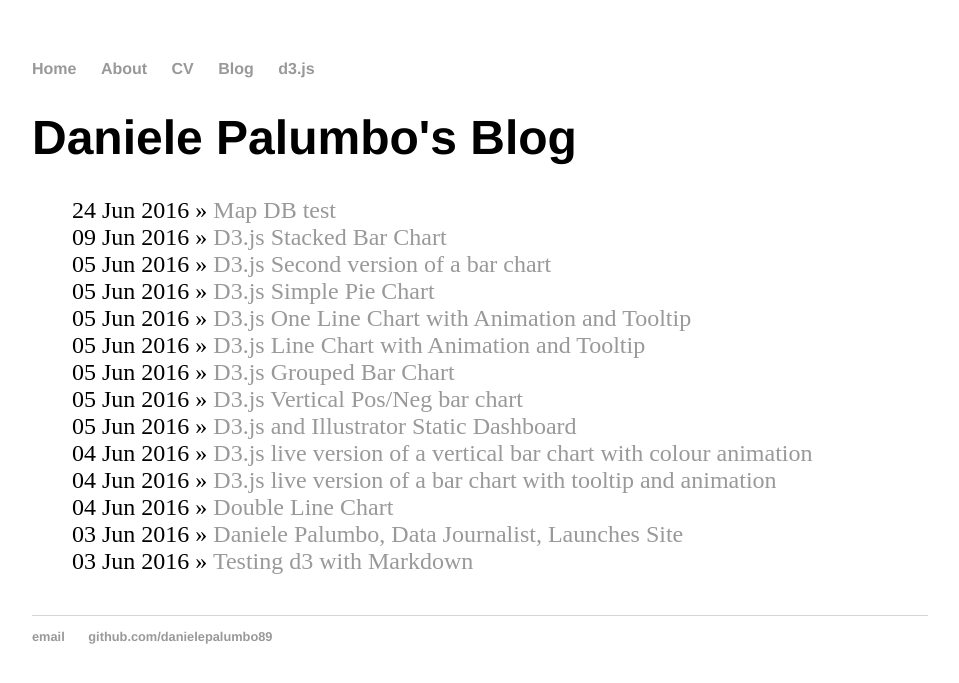
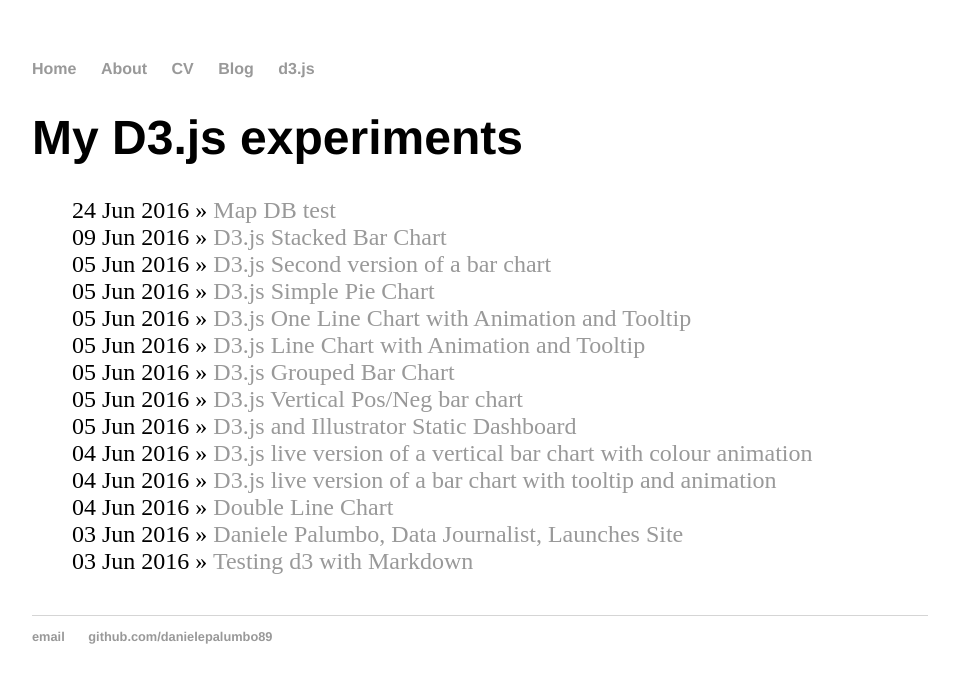
Before and after one commit to danielepalumbo89/danielepalumbo89.github.io, a Jekyll site: the page built from blog/index.html, in a window 1280 px wide. Shown: the top 683 px of the page, without its empty margins (160-1119 px from the left). Built offline with Jekyll 4.4.1, drawn with Linux system fonts in a browser that asks for light colours.

Commit message:
Update index.html

```diff
--- a/blog/index.html
+++ b/blog/index.html
@@ -1,6 +1,6 @@
 ---
 layout: default
-title: Daniele Palumbo's Blog
+title: My D3.js experiments
 ---
 	<h1>{{ page.title }}</h1>
 	<ul class="posts">
```
